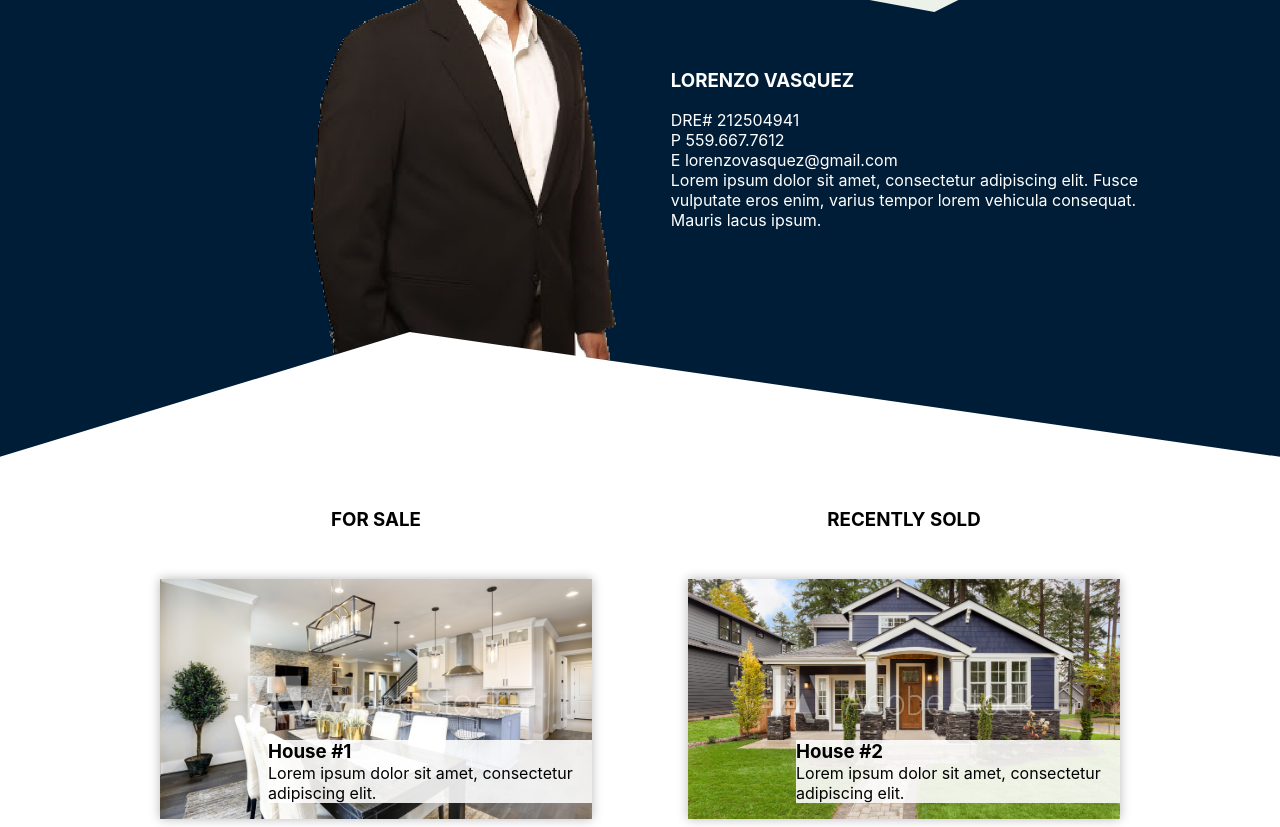
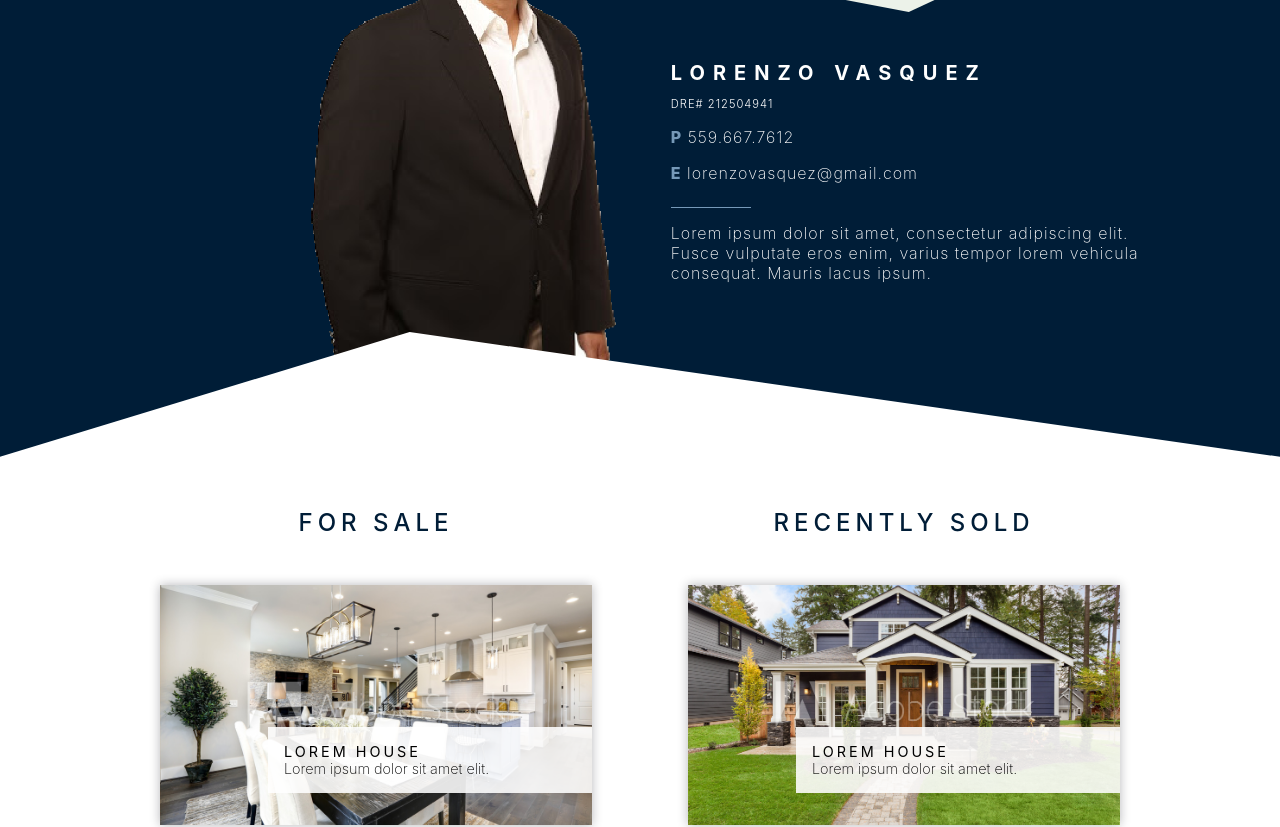
Before and after one commit to Goodlvn/lorenzo-v-lp, a Next.js app: page / in a window 1280 px wide. Shown: the part 260-1087 px from the top of the page. Built offline with nearby package versions, Linux system fonts and the light colour scheme; a web font is replaced by a local one.

Commit message:
listing styles updated - fonts & layout

```diff
--- a/src/components/Listings.js
+++ b/src/components/Listings.js
@@ -4,32 +4,32 @@
     return (
         <section className="listingsContainer">
             <div className="forSale listings">
-                <h3>FOR SALE</h3>
+                <h3 className="listingType">FOR SALE</h3>
                 <div id="prop1" className="propImage">
                     <div className="propInfo">
-                        <h3>House #1</h3>
-                        <p>Lorem ipsum dolor sit amet, consectetur adipiscing elit.</p>
+                        <p>Lorem House</p>
+                        <p>Lorem ipsum dolor sit amet elit.</p>
                     </div>
                 </div>
                 <div id="prop2" className="propImage">
                     <div className="propInfo">
-                        <h3>House #3</h3>
-                        <p>Lorem ipsum dolor sit amet, consectetur adipiscing elit.</p>
+                        <p>Lorem House</p>
+                        <p>Lorem ipsum dolor sit amet elit.</p>
                     </div>
                 </div>
             </div>
             <div className="recentlySold listings">
-                <h3>RECENTLY SOLD</h3>
+                <h3 className="listingType">RECENTLY SOLD</h3>
                 <div id="prop3" className="propImage">
                     <div className="propInfo">
-                        <h3>House #2</h3>
-                        <p>Lorem ipsum dolor sit amet, consectetur adipiscing elit.</p>
+                        <p>Lorem House</p>
+                        <p>Lorem ipsum dolor sit amet elit.</p>
                     </div>
                 </div>
                 <div id="prop4" className="propImage">
                     <div className="propInfo">
-                        <h3>House #4</h3>
-                        <p>Lorem ipsum dolor sit amet, consectetur adipiscing elit.</p>
+                        <p>Lorem House</p>
+                        <p>Lorem ipsum dolor sit amet elit.</p>
                     </div>
                 </div>
             </div>
--- a/src/components/Main.js
+++ b/src/components/Main.js
@@ -11,11 +11,13 @@
 
             <div className="infoContainer">
                 <img id="lorenzo" src="/images/placeholder.png" alt="Lorenzo Vasquez" />
-                <div className="info">
+                <div className="infoMain">
                     <h3>LORENZO VASQUEZ</h3>
-                    <p>DRE# 212504941</p>
-                    <p>P 559.667.7612</p>
-                    <p>E lorenzovasquez@gmail.com</p>
+                    <p>DRE#   212504941</p>
+
+                    <p class="firstBlue">P 559.667.7612</p>
+                    <p class="firstBlue">E lorenzovasquez@gmail.com</p>
+
                     <p>
                         Lorem ipsum dolor sit amet, consectetur adipiscing elit. Fusce vulputate eros enim, varius tempor lorem vehicula consequat. Mauris lacus ipsum.
                     </p>
--- a/src/pages/_document.js
+++ b/src/pages/_document.js
@@ -12,7 +12,7 @@
                 <Head>
                     <link rel="stylesheet" href="https://use.typekit.net/iob1zex.css" />
                     <link rel="preconnect" href="https://fonts.gstatic.com" />
-                    <link href="https://fonts.googleapis.com/css2?family=Nunito+Sans:wght@300;400;600;700;800;900&display=swap" rel="stylesheet" />
+                    <link href="https://fonts.googleapis.com/css2?family=Nunito+Sans:wght@200;300;400;600;700;800;900&display=swap" rel="stylesheet" />
                 </Head>
                 <body>
                     <Main />
--- a/styles/listings.css
+++ b/styles/listings.css
@@ -10,6 +10,13 @@
   position: relative;
   padding-bottom: 15rem;
   overflow: hidden;
+}
+
+.listingType {
+  font-size: 1.5rem;
+  letter-spacing: 5px;
+  font-weight: 500;
+  color: #001d37;
 }
 
 .listings {
@@ -29,6 +36,28 @@
   margin: 3rem;
   position: relative;
   box-shadow: 0px 0px 10px rgba(18, 18, 27, 0.3);
+}
+
+.propInfo {
+  background-color: rgba(255, 255, 255, 0.88);
+  padding: 1rem;
+  width: 75%;
+  position: absolute;
+  bottom: 2rem;
+  right: 0;
+}
+
+.propInfo > p:nth-child(1) {
+  font-weight: 400;
+  letter-spacing: 3px;
+  text-transform: uppercase;
+  font-size: 0.9rem;
+}
+
+.propInfo > p {
+  font-weight: 200;
+  font-size: 0.9rem;
+  margin: 0;
 }
 
 #prop1 {
@@ -59,19 +88,6 @@
   background-size: cover;
 }
 
-.propInfo {
-  background-color: rgba(255, 255, 255, 0.88);
-  width: 75%;
-  position: absolute;
-  bottom: 1rem;
-  right: 0;
-}
-
-.propInfo h3,
-p {
-  margin: 0;
-}
-
 #angleDivBeigeContact {
   background-color: #ecf2e9;
   width: 100%;
--- a/styles/main.css
+++ b/styles/main.css
@@ -15,7 +15,7 @@
   width: 100%;
   margin: 0 auto;
   -webkit-clip-path: polygon(0% 0%, 100% 1%, 100% 70%, 73% 100%, 0 70%);
-  clip-path: polygon(0% 0%, 100% 1%, 100% 70%, 73% 100%, 0 70%);
+  clip-path: polygon(0% 0%, 100% 1%, 100% 70%, 71% 100%, 0 70%);
   position: absolute;
   top: -19rem;
   z-index: -10;
@@ -38,7 +38,7 @@
   width: 20rem;
   position: absolute;
   bottom: 14%;
-  right: 18%;
+  right: 20%;
   z-index: -10;
 }
 
@@ -57,6 +57,45 @@
   padding-left: 10rem;
 }
 
-.info {
+.infoMain {
   max-width: 30rem;
+  letter-spacing: 1px;
+  font-weight: 200;
+  margin-top: 5rem;
 }
+
+.infoMain > h3 {
+  margin: 0 auto;
+  letter-spacing: 8px;
+  font-weight: 700;
+  font-size: 1.25rem;
+}
+
+.infoMain > p:nth-child(2) {
+  font-size: 0.7rem;
+  font-weight: 300;
+  margin-bottom: 1rem;
+}
+
+.firstBlue::first-letter {
+  font-weight: 800;
+  color: #7699b8;
+}
+
+.infoMain > p:nth-child(4) {
+  margin-bottom: 1rem;
+}
+
+.infoMain > p:nth-child(5) {
+  margin-top: 2.5rem;
+  position: relative;
+}
+
+.infoMain > p:nth-child(5):before {
+  content: "";
+  width: 5rem;
+  height: 1px;
+  background-color: #7699b8;
+  position: absolute;
+  top: -1rem;
+}
```
